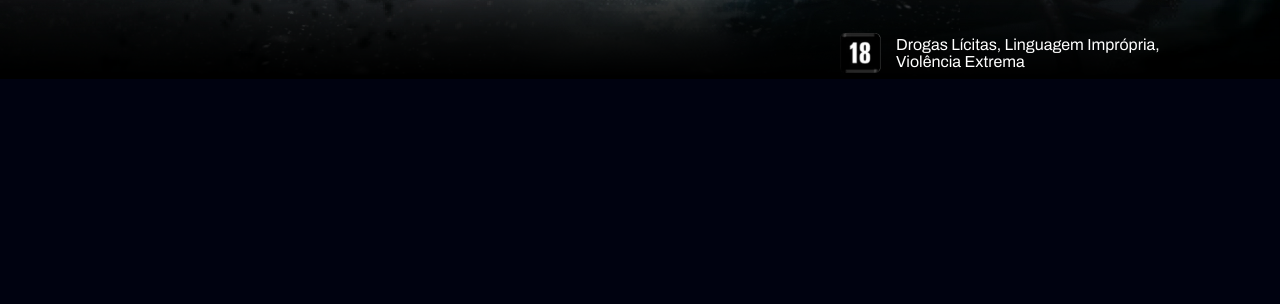
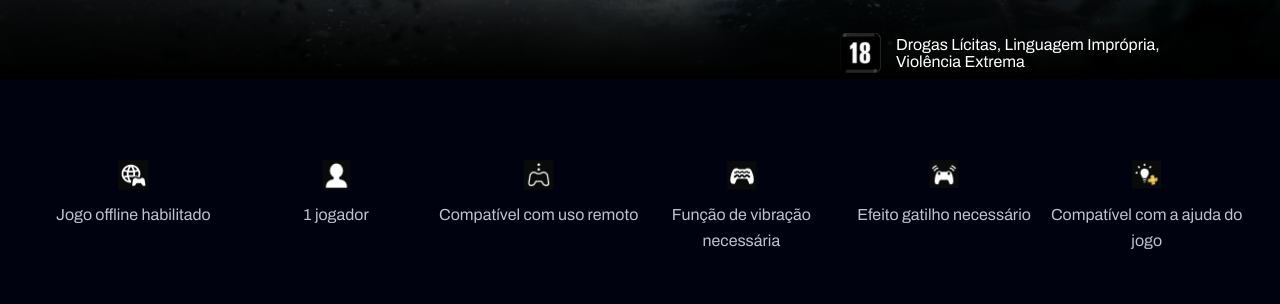
Before and after one commit to joaonetogit/godofwar-codeboost, a website: page index.html in a window 1280 px wide. Shown: the part 710-1014 px from the top of the page. Before the commit the page ends 800 px from the top, so only its background shows below. Drawn offline with Linux system fonts and the light colour scheme.

Commit message:
feat: section infos general

```diff
--- a/index.html
+++ b/index.html
@@ -81,6 +81,49 @@
           </div>
         </div>
       </section>
+
+      <section class="s-info-general">
+        <div class="container">
+          <ul class="features">
+            <li class="features-item">
+              <figure class="icon">
+                <img src="./assets/icon-game-offline.png" alt="" />
+              </figure>
+              <p class="description">Jogo offline habilitado</p>
+            </li>
+            <li class="features-item">
+              <figure class="icon">
+                <img src="./assets/icon-singleplayer.png" alt="" />
+              </figure>
+              <p class="description">1 jogador</p>
+            </li>
+            <li class="features-item">
+              <figure class="icon">
+                <img src="./assets/icon-use-remote.png" alt="" />
+              </figure>
+              <p class="description">Compatível com uso remoto</p>
+            </li>
+            <li class="features-item">
+              <figure class="icon">
+                <img src="./assets/icon-function-vibration.png" alt="" />
+              </figure>
+              <p class="description">Função de vibração necessária</p>
+            </li>
+            <li class="features-item">
+              <figure class="icon">
+                <img src="./assets/icon-effect.png" alt="" />
+              </figure>
+              <p class="description">Efeito gatilho necessário</p>
+            </li>
+            <li class="features-item">
+              <figure class="icon">
+                <img src="./assets/icon-psn-plus.png" alt="" />
+              </figure>
+              <p class="description">Compatível com a ajuda do jogo</p>
+            </li>
+          </ul>
+        </div>
+      </section>
     </main>
 
     <script src="/js/plugins.js"></script>
--- a/scss/_home.scss
+++ b/scss/_home.scss
@@ -99,3 +99,42 @@
     }
   }
 }
+
+.s-info-general {
+  padding: 8.1rem 0 5rem;
+  .features {
+    display: flex;
+    justify-content: space-between;
+    width: 100%;
+
+    &-item {
+      position: relative;
+      display: flex;
+      align-items: center;
+      flex-direction: column;
+      gap: 1.2rem;
+      flex: 1;
+
+      .icon {
+        width: 3.047rem;
+        height: 3.047rem;
+        display: flex;
+        align-items: center;
+        justify-content: center;
+
+        img {
+          @include img(contain);
+        }
+      }
+
+      .description {
+        width: 100%;
+        display: block;
+        text-align: center;
+        font-size: 1.6rem;
+        line-height: 160%;
+        color: #bdc2cb;
+      }
+    }
+  }
+}
```
Also changed, not shown: css/main.css.
